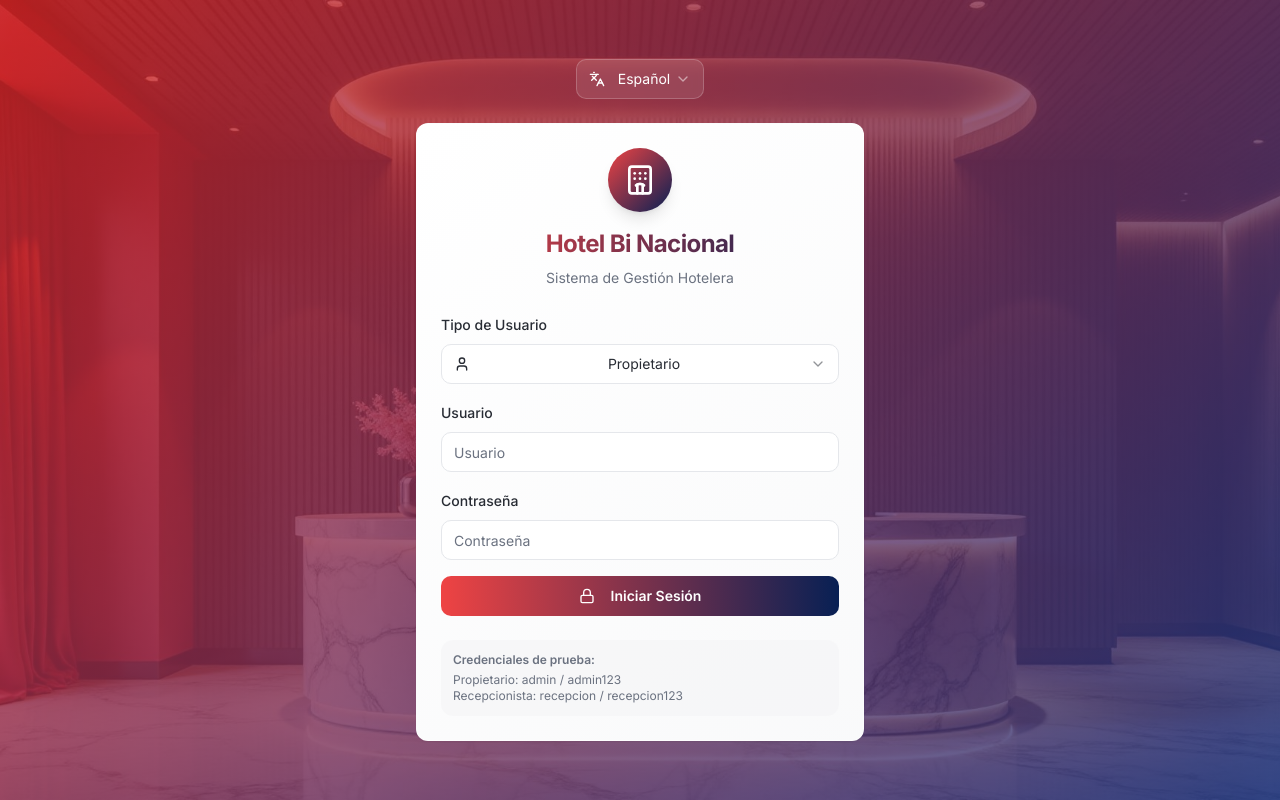
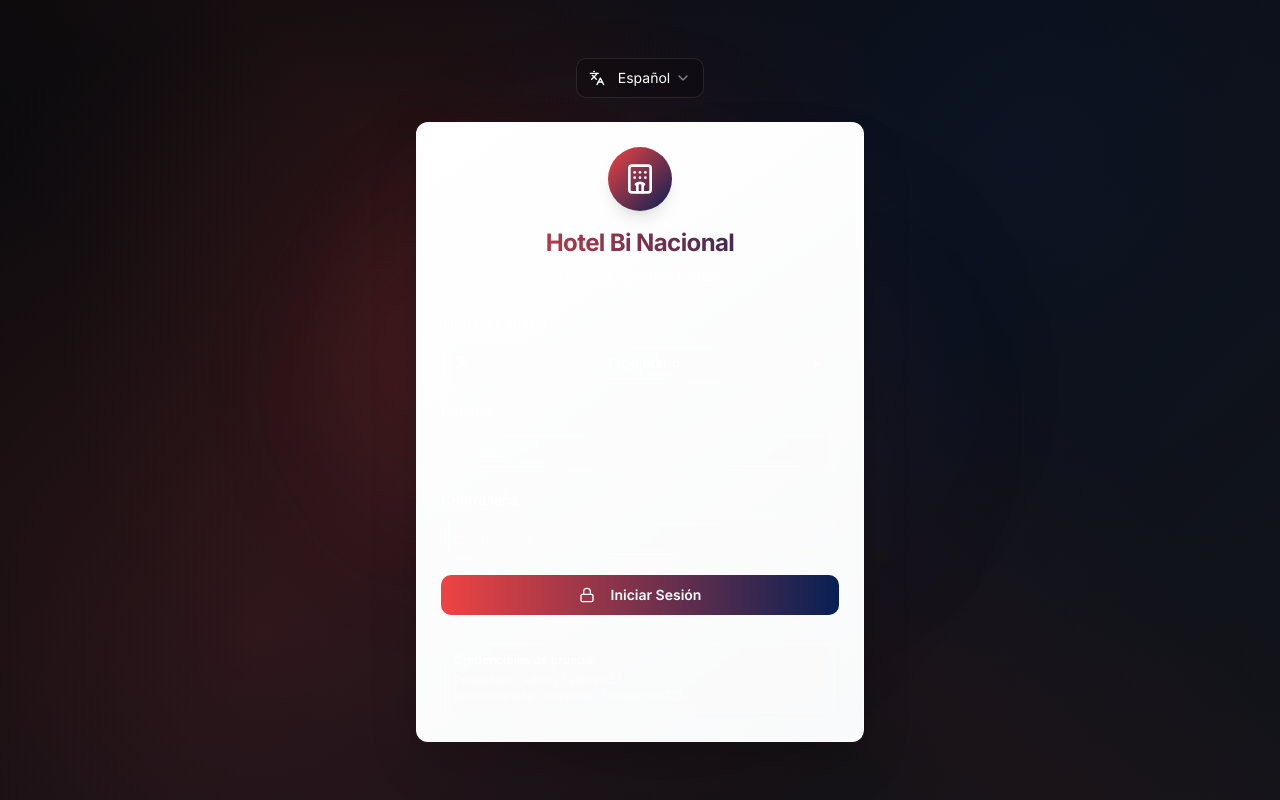
Before and after one commit to azat88-family/binacional-nexus, a React (Vite) app: page /rooms in a window 1280 px wide. Built offline with nearby package versions, Linux system fonts and the light colour scheme.

Commit message:
Refactor: Adjust language and theme
The application's primary language has been set to Spanish, with the Portuguese option removed. The background theme has been updated to a darker, more abstract design while retaining the core color palette.

```diff
--- a/src/components/LoginPage.tsx
+++ b/src/components/LoginPage.tsx
@@ -45,40 +45,39 @@ const LoginPage: React.FC = () => {
   };
 
   return (
-    <div
-      className="min-h-screen flex items-center justify-center p-4 relative"
-      style={{
-        backgroundImage: `linear-gradient(135deg, rgba(220, 38, 38, 0.8), rgba(30, 58, 138, 0.8)), url(${hotelLobby})`,
-        backgroundSize: 'cover',
-        backgroundPosition: 'center',
-      }}
-    >
+    <div className="min-h-screen hotel-gradient-bg flex items-center justify-center p-4 relative overflow-hidden">
+      {/* Abstract geometric elements */}
+      <div className="absolute inset-0 overflow-hidden pointer-events-none">
+        <div className="absolute top-1/4 left-1/4 w-96 h-96 bg-gradient-to-br from-hotel-red/10 to-transparent rounded-full blur-3xl"></div>
+        <div className="absolute bottom-1/4 right-1/4 w-96 h-96 bg-gradient-to-br from-hotel-navy/15 to-transparent rounded-full blur-3xl"></div>
+        <div className="absolute top-1/2 left-1/2 transform -translate-x-1/2 -translate-y-1/2 w-[600px] h-[600px] bg-gradient-to-br from-hotel-red/5 via-transparent to-hotel-navy/5 rounded-full blur-3xl"></div>
+      </div>
       <div className="w-full max-w-md space-y-6">
         {/* Language Selector */}
-        <div className="flex justify-center">
+        <div className="flex justify-center relative z-10">
           <Select value={language} onValueChange={(value: 'es' | 'pt') => setLanguage(value)}>
-            <SelectTrigger className="w-32 bg-white/10 border-white/20 text-white backdrop-blur-sm">
+            <SelectTrigger className="w-32 bg-black/20 border-white/10 text-white backdrop-blur-md hover:bg-black/30 transition-all">
               <Languages className="w-4 h-4 mr-2" />
               <SelectValue />
             </SelectTrigger>
-            <SelectContent>
-              <SelectItem value="es">Español</SelectItem>
-              <SelectItem value="pt">Português</SelectItem>
+            <SelectContent className="bg-black/90 border-white/10 backdrop-blur-md">
+              <SelectItem value="es" className="text-white hover:bg-white/10">Español</SelectItem>
+              <SelectItem value="pt" className="text-white hover:bg-white/10">Português</SelectItem>
             </SelectContent>
           </Select>
         </div>
 
         {/* Login Card */}
-        <Card className="hotel-card border-white/20 backdrop-blur-sm bg-white/95">
+        <Card className="hotel-card border-white/10 backdrop-blur-xl bg-black/40 shadow-2xl relative z-10">
           <CardHeader className="text-center space-y-4">
-            <div className="mx-auto w-16 h-16 bg-gradient-to-br from-hotel-red to-hotel-navy rounded-full flex items-center justify-center shadow-lg">
+            <div className="mx-auto w-16 h-16 bg-gradient-to-br from-hotel-red to-hotel-navy rounded-full flex items-center justify-center shadow-lg ring-2 ring-white/10">
               <Hotel className="w-8 h-8 text-white" />
             </div>
             <div>
               <CardTitle className="text-2xl font-bold bg-gradient-to-r from-hotel-red to-hotel-navy bg-clip-text text-transparent">
                 {t('hotel.name')}
               </CardTitle>
-              <CardDescription className="text-muted-foreground mt-2">
+              <CardDescription className="text-white/70 mt-2">
                 {t('login.subtitle')}
               </CardDescription>
             </div>
@@ -87,41 +86,43 @@ const LoginPage: React.FC = () => {
           <CardContent>
             <form onSubmit={handleSubmit} className="space-y-4">
               <div className="space-y-2">
-                <Label htmlFor="role" className="text-sm font-medium">
+                <Label htmlFor="role" className="text-sm font-medium text-white">
                   Tipo de Usuario
                 </Label>
                 <Select value={role} onValueChange={(value: UserRole) => setRole(value)}>
-                  <SelectTrigger>
+                  <SelectTrigger className="bg-white/10 border-white/20 text-white backdrop-blur-sm">
                     <User className="w-4 h-4 mr-2" />
                     <SelectValue />
                   </SelectTrigger>
-                  <SelectContent>
-                    <SelectItem value="owner">{t('login.owner')}</SelectItem>
-                    <SelectItem value="attendant">{t('login.attendant')}</SelectItem>
+                  <SelectContent className="bg-black/90 border-white/10 backdrop-blur-md">
+                    <SelectItem value="owner" className="text-white hover:bg-white/10">{t('login.owner')}</SelectItem>
+                    <SelectItem value="attendant" className="text-white hover:bg-white/10">{t('login.attendant')}</SelectItem>
                   </SelectContent>
                 </Select>
               </div>
 
               <div className="space-y-2">
-                <Label htmlFor="username">{t('login.username')}</Label>
+                <Label htmlFor="username" className="text-white">{t('login.username')}</Label>
                 <Input
                   id="username"
                   type="text"
                   placeholder={t('login.username')}
                   value={username}
                   onChange={(e) => setUsername(e.target.value)}
+                  className="bg-white/10 border-white/20 text-white placeholder:text-white/50 backdrop-blur-sm"
                   required
                 />
               </div>
 
               <div className="space-y-2">
-                <Label htmlFor="password">{t('login.password')}</Label>
+                <Label htmlFor="password" className="text-white">{t('login.password')}</Label>
                 <Input
                   id="password"
                   type="password"
                   placeholder={t('login.password')}
                   value={password}
                   onChange={(e) => setPassword(e.target.value)}
+                  className="bg-white/10 border-white/20 text-white placeholder:text-white/50 backdrop-blur-sm"
                   required
                 />
               </div>
@@ -137,8 +138,8 @@ const LoginPage: React.FC = () => {
             </form>
 
             {/* Demo credentials info */}
-            <div className="mt-6 p-3 bg-muted/50 rounded-lg text-xs text-muted-foreground">
-              <p className="font-semibold mb-1">Credenciales de prueba:</p>
+            <div className="mt-6 p-3 bg-white/5 border border-white/10 rounded-lg text-xs text-white/60 backdrop-blur-sm">
+              <p className="font-semibold mb-1 text-white/80">Credenciales de prueba:</p>
               <p>Propietario: admin / admin123</p>
               <p>Recepcionista: recepcion / recepcion123</p>
             </div>
--- a/src/index.css
+++ b/src/index.css
@@ -56,11 +56,16 @@
 
     --radius: 0.75rem;
 
-    /* Hotel-specific gradients */
+    /* Hotel-specific gradients - Modern Dark Abstract */
     --gradient-primary: linear-gradient(135deg, hsl(var(--hotel-red)), hsl(var(--hotel-navy)));
     --gradient-secondary: linear-gradient(135deg, hsl(var(--hotel-navy)), hsl(var(--hotel-red)));
     --gradient-card: linear-gradient(145deg, hsl(0 0% 100%), hsl(220 14% 98%));
-    --gradient-hero: linear-gradient(135deg, hsl(var(--hotel-red)) 0%, hsl(221 69% 35%) 50%, hsl(var(--hotel-navy)) 100%);
+    --gradient-hero: linear-gradient(135deg, hsl(220 15% 8%) 0%, hsl(var(--hotel-navy) / 0.9) 35%, hsl(var(--hotel-red) / 0.1) 75%, hsl(220 15% 6%) 100%);
+    --gradient-abstract:
+      radial-gradient(circle at 20% 80%, hsl(var(--hotel-red) / 0.15) 0%, transparent 50%),
+      radial-gradient(circle at 80% 20%, hsl(var(--hotel-navy) / 0.2) 0%, transparent 50%),
+      radial-gradient(circle at 40% 40%, hsl(var(--hotel-red) / 0.1) 0%, transparent 50%),
+      linear-gradient(135deg, hsl(220 15% 4%) 0%, hsl(220 20% 8%) 100%);
 
     /* Shadows */
     --shadow-hotel: 0 10px 30px -10px hsl(var(--hotel-navy) / 0.3);
@@ -140,7 +145,21 @@
 @layer components {
   /* Hotel-specific component styles */
   .hotel-gradient-bg {
-    background: var(--gradient-hero);
+    background: var(--gradient-abstract);
+    position: relative;
+  }
+
+  .hotel-gradient-bg::before {
+    content: '';
+    position: absolute;
+    top: 0;
+    left: 0;
+    right: 0;
+    bottom: 0;
+    background:
+      linear-gradient(45deg, transparent 30%, hsl(var(--hotel-red) / 0.05) 50%, transparent 70%),
+      linear-gradient(-45deg, transparent 30%, hsl(var(--hotel-navy) / 0.05) 50%, transparent 70%);
+    pointer-events: none;
   }
 
   .hotel-card {
```
